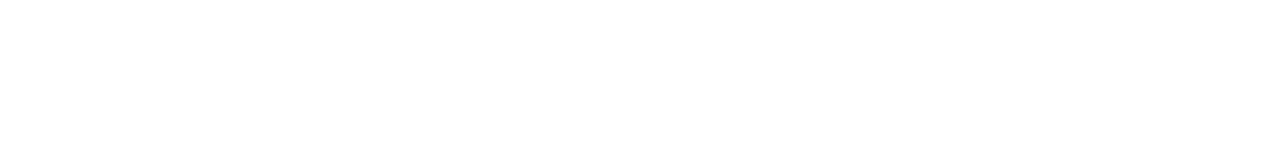
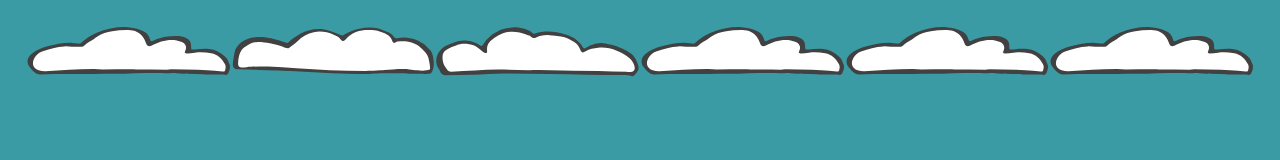
Before and after one commit to dagerebe/dsn1676-term-project, a plain HTML site: page index.html in a window 1280 px wide. Drawn offline with Linux system fonts and the light colour scheme.

Commit message:
added clouds

```diff
--- a/css/main.css
+++ b/css/main.css
@@ -23,3 +23,12 @@ body {
   margin: 0;
   padding: 0;
 }
+
+.head-bg {
+	background-color: #3A9BA5;
+	height: 100vh;
+}
+
+.over {
+	width: 150%;
+}
--- a/index.html
+++ b/index.html
@@ -2,17 +2,36 @@
 <html lang="en-ca">
 <head>
   <meta charset="utf-8">
-  <title>Animations</title>
+  <title>Rebecca Dagenais</title>
   <meta name="viewport" content="width=device-width,initial-scale=1">
   <link href="css/main.css" rel="stylesheet">
+  <link href="css/type.css" rel="stylesheet">
+  <link href="css/grid.css" rel="stylesheet">
 </head>
 <body>
 
-
-<div class="stars"></div>
-<img class="asteroid" src="img/asteroid.svg" alt="">
-<img class="ship" src="img/ship.svg" alt="">
-
+<header class="head-bg island">
+	<div class="grid">
+		<div class="over unit unit-s-1-3 unit-m-1-3 unit-l-1-6 unit-xl-1-6">
+			<img src="img/cloud1.svg" alt="">
+		</div>
+		<div class="unit unit-s-1-3 unit-m-1-3 unit-l-1-6 unit-xl-1-6">
+			<img src="img/cloud2.svg" alt="">
+		</div>
+		<div class="unit unit-s-1-3 unit-m-1-3 unit-l-1-6 unit-xl-1-6">
+			<img src="img/cloud3.svg" alt="">
+		</div>
+		<div class="unit unit-s-hidden unit-m-hidden unit-l-1-6 unit-xl-1-6">
+			<img src="img/cloud1.svg" alt="">
+		</div>
+		<div class="unit unit-s-hidden unit-m-hidden unit-l-1-6 unit-xl-1-6">
+			<img src="img/cloud1.svg" alt="">
+		</div>
+		<div class="unit unit-s-hidden unit-m-hidden unit-l-1-6 unit-xl-1-6">
+			<img src="img/cloud1.svg" alt="">
+		</div>
+	</div>
+</header>
 
 
 </body>
```
Also changed, not shown: img/:cloud1-01.svg (deleted), img/cloud1.svg (added), img/cloud2-02.svg (deleted), img/cloud2.svg (added), img/cloud3.svg (renamed from img/cloud3-03.svg).
